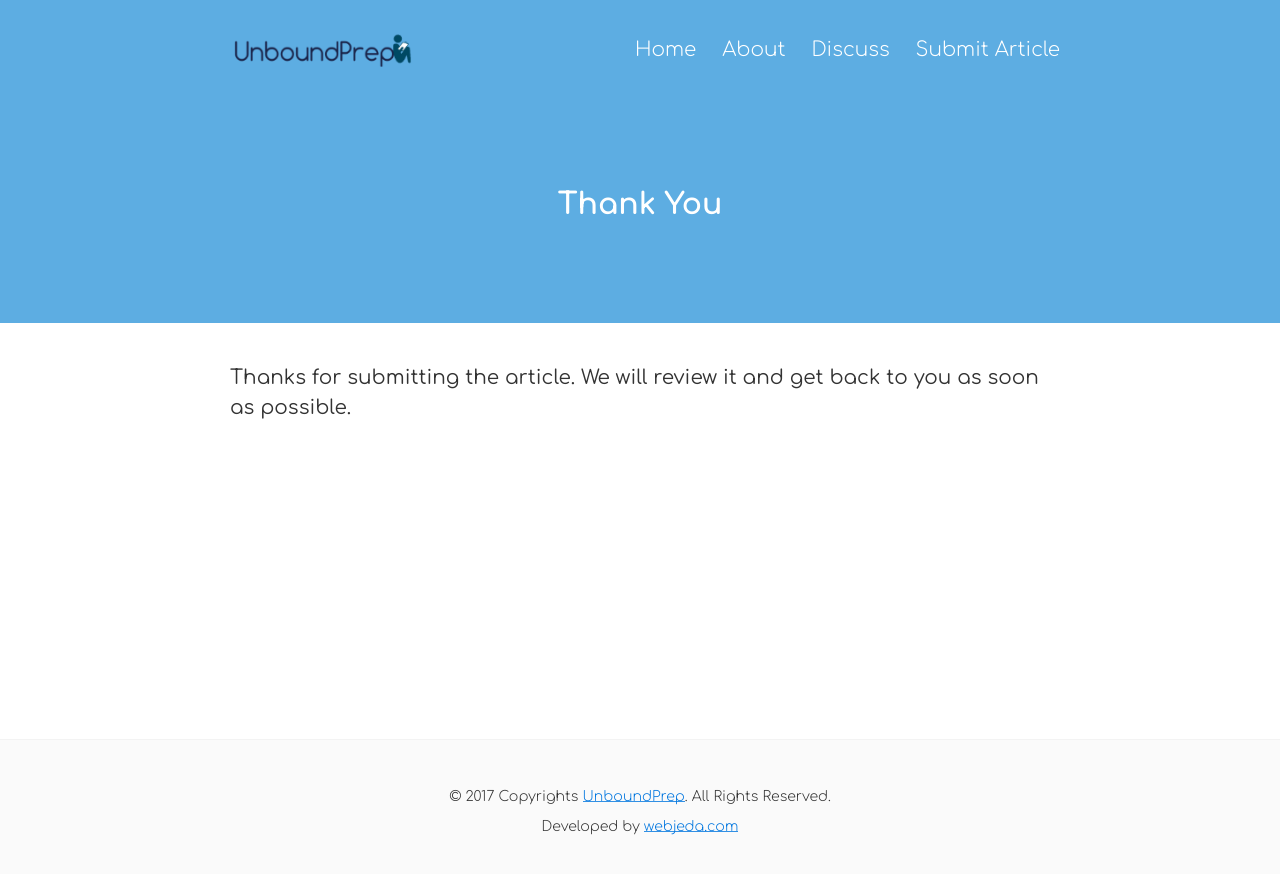
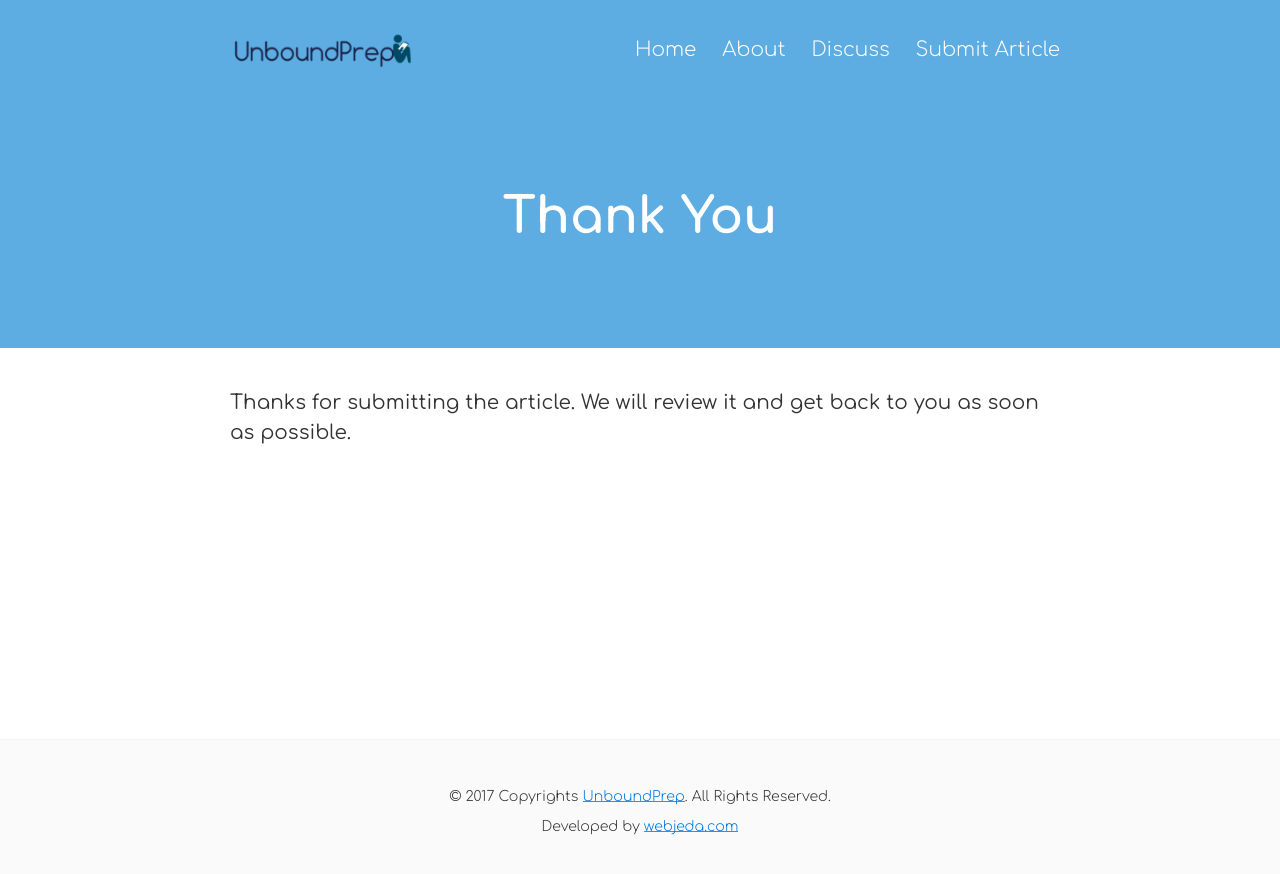
Before and after one commit to imanup/unboundprep-blog, a Jekyll site: the page built from thanks.md, in a window 1280 px wide. Shown: the top 874 px of the page. Built offline with Jekyll 4.4.1, drawn with Linux system fonts in a browser that asks for light colours.

Commit message:
no message

```diff
--- a/_layouts/page.html
+++ b/_layouts/page.html
@@ -3,7 +3,7 @@ layout: default
 ---
 <div class="post">
   <header class="post-header">
-    <h1 class="h2">{{ page.title }}</h1>
+    <h1>{{ page.title }}</h1>
   </header>
   <article class="post-content">
   {{ content }}
```
